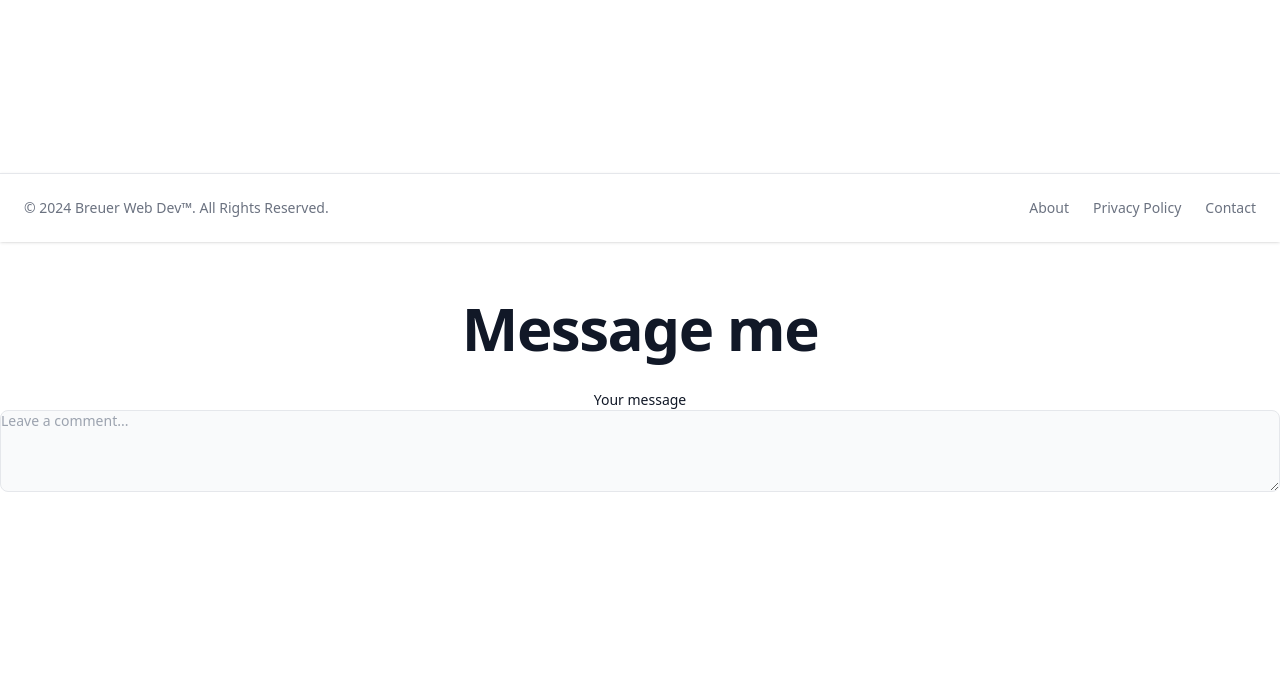
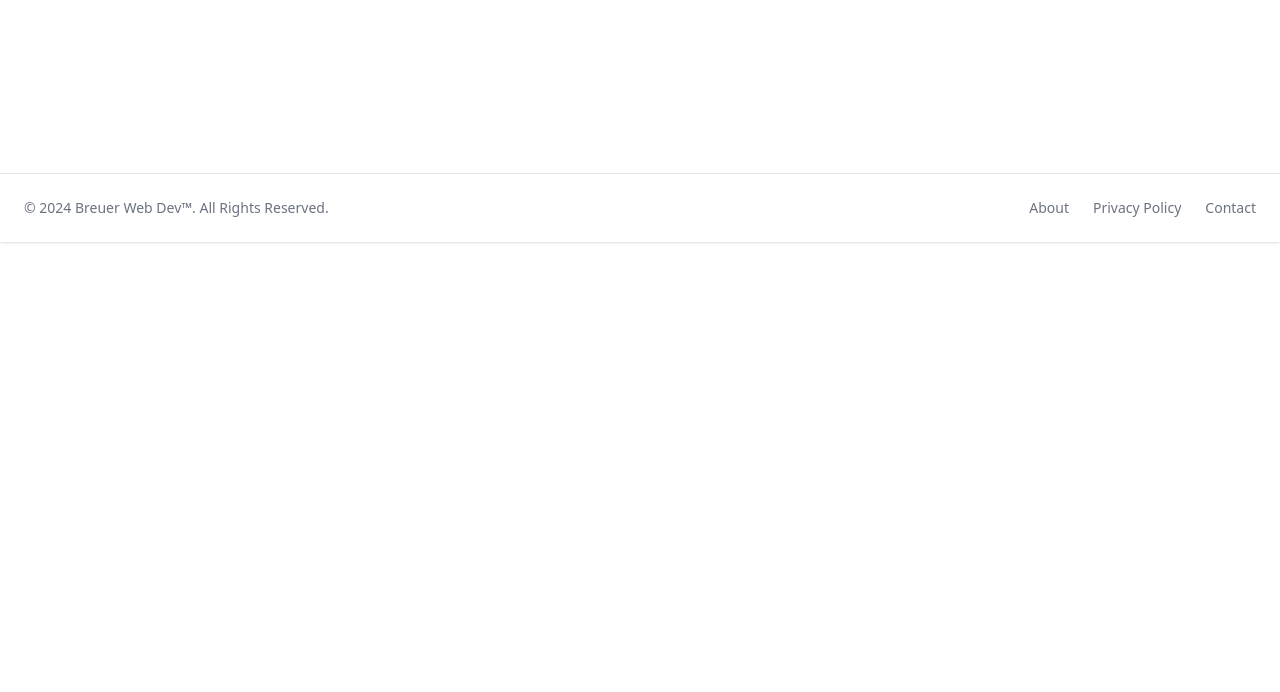
Before and after one commit to bbreuer/dev2, a plain HTML site: page index.html in a window 1280 px wide. Shown: the part 558-1250 px from the top of the page. After the commit the page ends 1160 px from the top, so only its background shows below. Drawn offline with nearby package versions, Linux system fonts and the light colour scheme.

Commit message:
Add files via upload

```diff
--- a/index.html
+++ b/index.html
@@ -82,22 +82,6 @@
 
 
 
-<!--Message me-->
-
-<div class="grid grid-cols-1 grid-rows-1 gap-4 bg-slate-50 mb-4">
-  <div>
-    <h1 class="mb-4 text-center text-4xl font-extrabold leading-none tracking-tight text-gray-900 md:text-5xl lg:text-6xl dark:text-black">Message me</h1>
-  </div>
-  <div class= "h-52 text-center">
-    <form class="max-w-sm mx-auto">
-      <label for="message" class="block mb-2 text-sm font-medium text-gray-900 dark:text-black">Your message</label>
-      <textarea id="message" rows="4" class="block p-2.5 w-full text-sm text-gray-900 bg-gray-50 rounded-lg border border-gray-300 focus:ring-blue-500 focus:border-blue-500 dark:bg-gray-700 dark:border-gray-600 dark:placeholder-gray-400 dark:text-white dark:focus:ring-blue-500 dark:focus:border-blue-500" placeholder="Leave a comment..."></textarea>
-    </form>
-  </div>
-</div>
-
-
-<!--Message me-->
 
 <!--Basic grid-->
 
```
